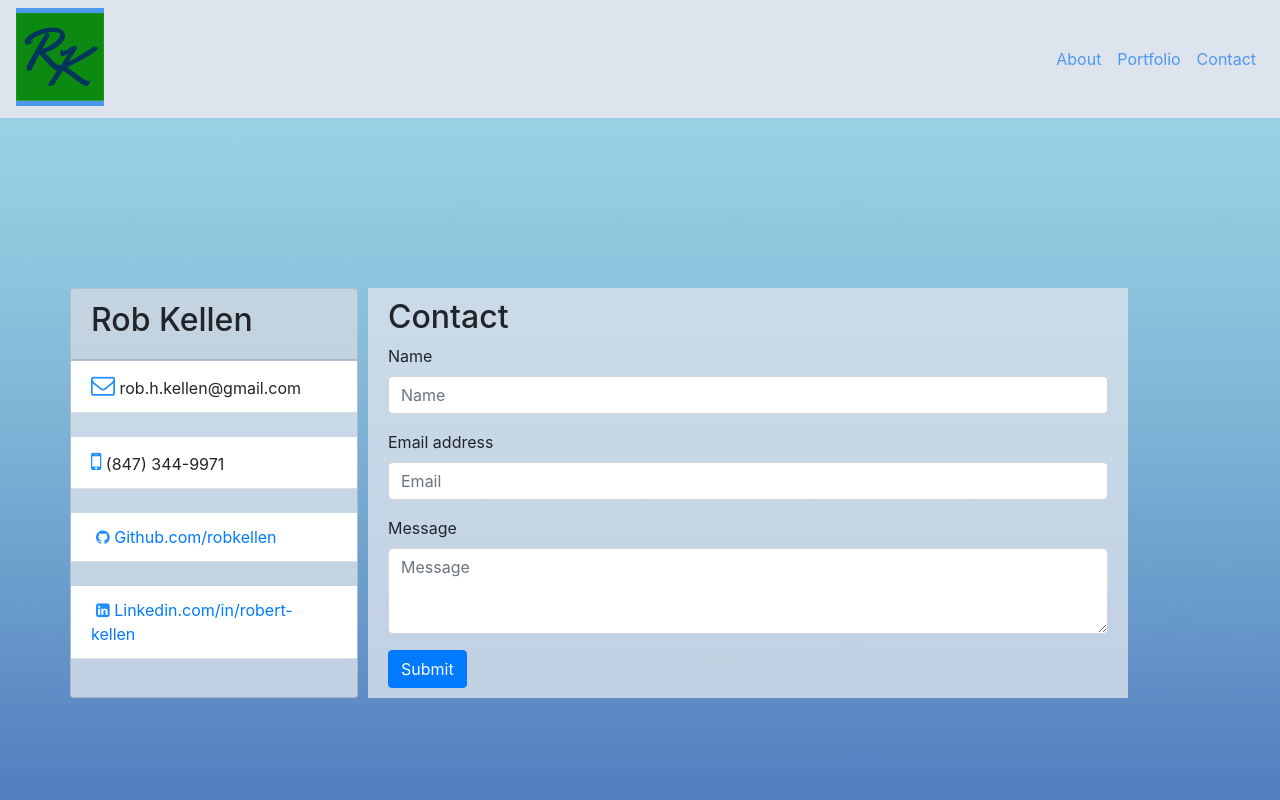
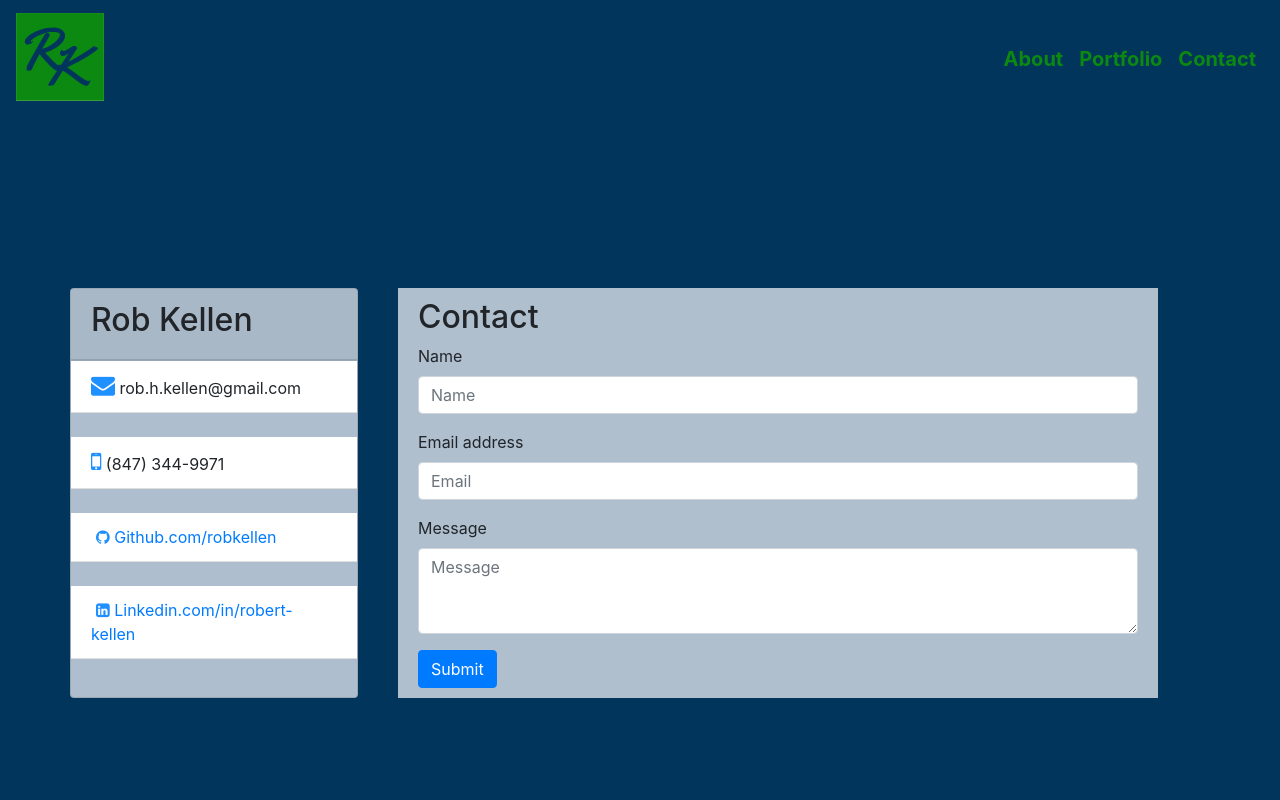
Before and after one commit to robkellen/Updated-Portfolio, a website: page Contact.html in a window 1280 px wide. Shown: the top 800 px of the page. Drawn offline with nearby package versions, Linux system fonts and the light colour scheme.

Commit message:
updated background color of contact.html

```diff
--- a/Contact.css
+++ b/Contact.css
@@ -8,16 +8,15 @@
   margin-left: auto;
 }
 .nav-link {
-  color: rgba(57, 142, 240, 0.884) !important;
+  color: #0b8911 !important;
+  font-weight: 700;
+  font-size: 20px;
 }
 .navbar {
   z-index: 99;
-  background-color: rgba(219, 226, 235, 0.9);
+  background-color: #01355b;
 }
-/*Making background behind my name in navbar blue*/
-.navbar-brand {
-  background-color: rgba(57, 142, 240, 0.884);
-}
+
 /*making my name font color white in nav bar*/
 .navbar-light .navbar-brand  {
   color: white;
@@ -27,8 +26,7 @@
 /* MAIN BODY */
 /*Setting background image for page*/
 .bg {
-  background-image: url("Assets/sincerely-media-UMyt7_RrKpY-unsplash.jpg");
-  background-color: lightblue;
+  background-color: #01355b;
   height: 1350px;
   width: 100%;
   background-position: center;
@@ -56,7 +54,7 @@ div .row {
 
 .card {
   background-color: rgba(219, 226, 235, 0.8);
-  margin-right: 10px;
+  margin-right: 40px;
 }
 
 #mobile {
--- a/Contact.html
+++ b/Contact.html
@@ -55,7 +55,7 @@
               Rob Kellen</h2>
             </div>
             <ul class="list-group list-group-flush">
-              <li class="list-group-item"><i id="email" class="fa fa-envelope-o" style="font-size:24px;color:dodgerblue"></i> rob.h.kellen@gmail.com
+              <li class="list-group-item"><i id="email" class="fa fa-envelope" style="font-size:24px;color:dodgerblue"></i> rob.h.kellen@gmail.com
               </li><br>
               <li id="mobile" class="list-group-item"><i class="fa fa-mobile"  style="font-size:24px;color:dodgerblue"></i> (847) 344-9971</li><br>
               <li class="list-group-item"><a href="https://github.com/robkellen" target="_blank"><i id="github" class="fa fa-github" style="font-size:24;color:dodgerblue"></i> Github.com/robkellen</a></li><br>
--- a/Portfolio.css
+++ b/Portfolio.css
@@ -21,6 +21,8 @@
 /* adding color to links at top right of navbar */
 .nav-link {
   color: #0b8911 !important;
+  font-weight: 700;
+  font-size: 20px;
 }
 
 /* MAIN CONTENT */
@@ -42,7 +44,7 @@
 }
 
 .col-sm {
-  background-color: rgb(11, 137, 17, 0.8);
+  background-color: #0b8911 ;
   padding: 10px;
   width: 100%;
   padding-right: 30px;
```
Also changed, not shown: Portfolio.html (+1 -1 lines).
